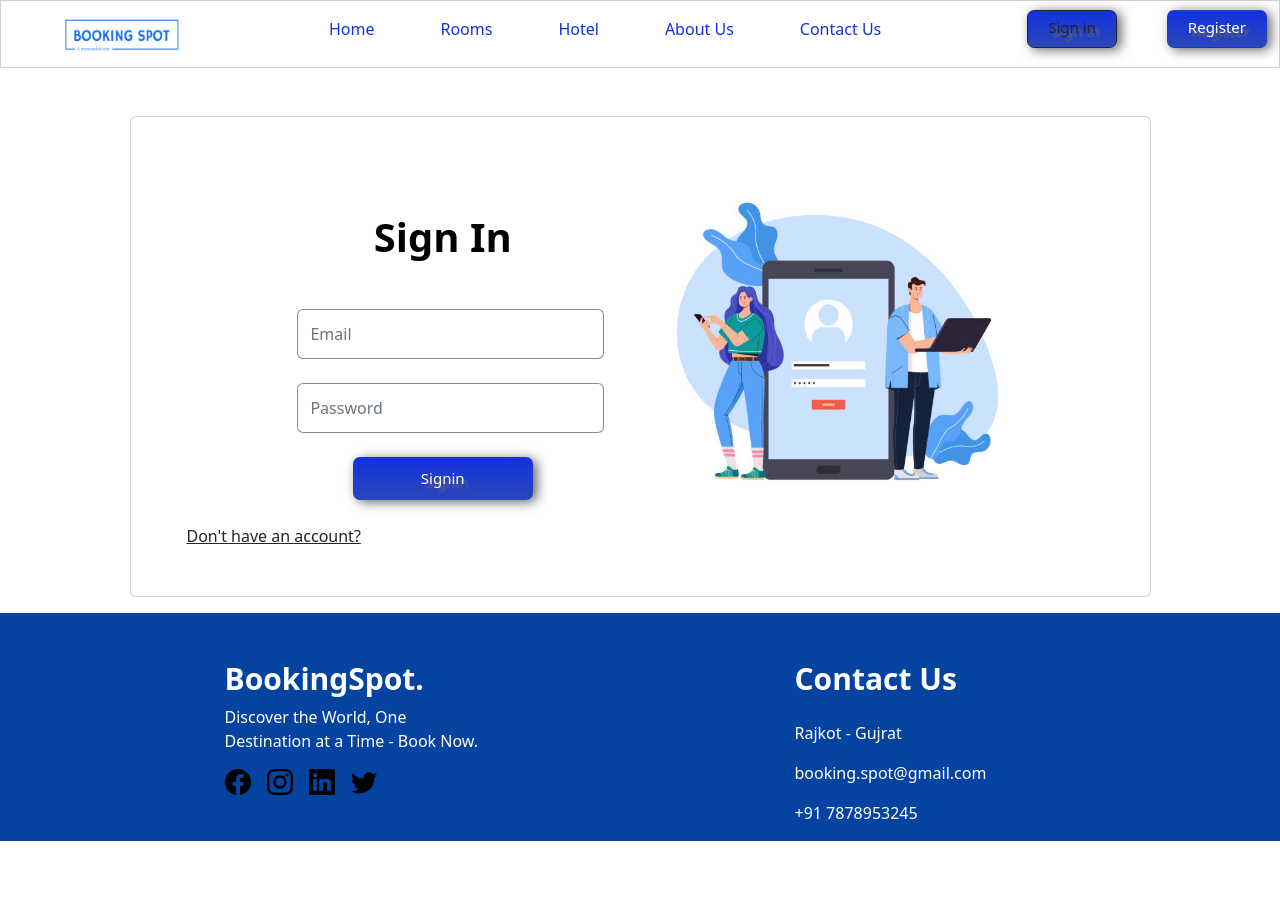
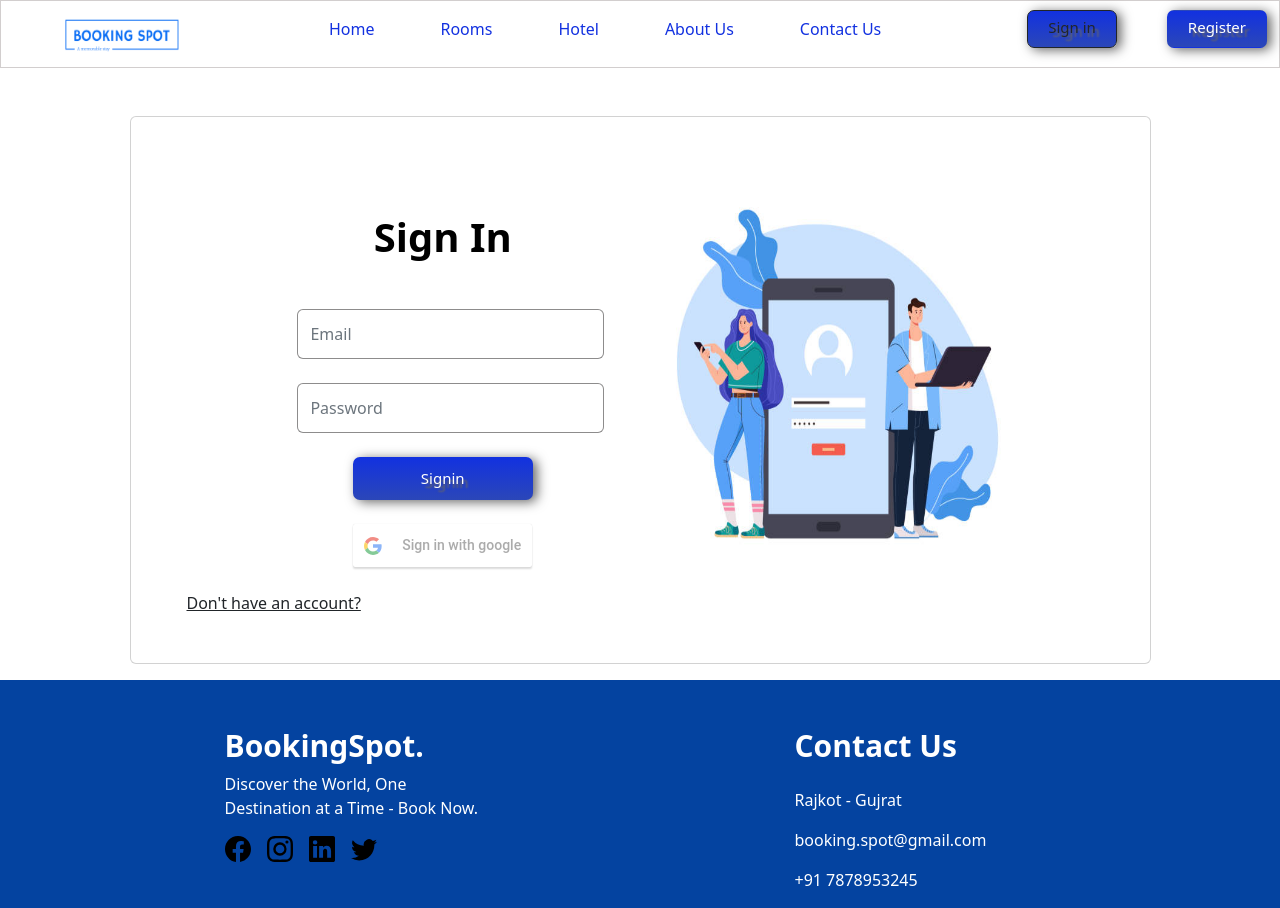
Before and after one commit to ashish11parmar/BookingSpot, a React (Create React App) app in the folder Front-end/: page /signin in a window 1280 px wide. Before the commit the page ends 841 px from the top, so only its background shows below. Built offline with nearby package versions, Linux system fonts and the light colour scheme.

Commit message:
google login

```diff
--- a/Front-end/package.json
+++ b/Front-end/package.json
@@ -4,6 +4,7 @@
   "private": true,
   "proxy": "http://localhost:5000",
   "dependencies": {
+    "@react-oauth/google": "^0.7.1",
     "@testing-library/jest-dom": "^5.16.5",
     "@testing-library/react": "^13.4.0",
     "@testing-library/user-event": "^13.5.0",
@@ -16,6 +17,7 @@
     "react": "^18.2.0",
     "react-bootstrap": "^2.7.1",
     "react-dom": "^18.2.0",
+    "react-google-login": "^5.2.2",
     "react-router-dom": "^6.8.1",
     "react-scripts": "5.0.1",
     "web-vitals": "^2.1.4"
--- a/Front-end/src/Component/Register/Register.js
+++ b/Front-end/src/Component/Register/Register.js
@@ -69,7 +69,7 @@ const Register = () => {
                   <div className="d-flex flex-row align-items-center mb-4">
                     <i className="fas fa-user fa-lg me-3  fa-fw"></i>
                     <div className="form-group flex-fill mb-0">
-                      <input type="text" id="name" name='name' value={user.fisrtname} onChange={Handleinput} placeholder='Enater firstname' className="form-control" />
+                      <input type="text" id="name" name='name' value={user.fisrtname} onChange={Handleinput} placeholder='Enater firstname' className="form-control" required />
                     </div>
                   </div>
 
@@ -78,7 +78,7 @@ const Register = () => {
                   <div className="d-flex flex-row align-items-center mb-4">
                     <i className="fas fa-envelope fa-lg me-3 fa-fw"></i>
                     <div className="form-group flex-fill mb-0">
-                      <input type="text" id="lastname" name='lastname' value={user.lastname} onChange={Handleinput} placeholder='Enter lastname' className="form-control" />
+                      <input type="text" id="lastname" name='lastname' value={user.lastname} onChange={Handleinput} placeholder='Enter lastname' className="form-control" required />
                     </div>
                   </div>
 
@@ -87,28 +87,28 @@ const Register = () => {
                   <div className="d-flex flex-row align-items-center mb-4">
                     <i class="fas fa-briefcase fa-lg me-3 fa-fw"></i>
                     <div className="form-group flex-fill mb-0">
-                      <input type="email" id="email" name='email' value={user.email} onChange={Handleinput} placeholder='Enter you email' className="form-control" />
+                      <input type="email" id="email" name='email' value={user.email} onChange={Handleinput} placeholder='Enter you email' className="form-control" required />
                     </div>
                   </div>
 
                   <div className="d-flex flex-row align-items-center mb-4">
                     <i class="fas fa-phone fa-lg me-3 fa-fw"></i>
                     <div className="form-group flex-fill mb-0">
-                      <input type="number" id="phone" name='phone' value={user.phone} onChange={Handleinput} placeholder='Enater number' className="form-control" />
+                      <input type="number" id="phone" name='phone' value={user.phone} onChange={Handleinput} placeholder='Enater number' className="form-control" required />
                     </div>
                   </div>
 
                   <div className="d-flex flex-row align-items-center mb-4">
                     <i className="fas fa-key fa-lg me-3 fa-fw"></i>
                     <div className="form-group flex-fill mb-0">
-                      <input type="password" id="password" name='password' value={user.password} onChange={Handleinput} placeholder='Password' className="form-control" />
+                      <input type="password" id="password" name='password' value={user.password} onChange={Handleinput} placeholder='Password' className="form-control" required />
                     </div>
                   </div>
 
                   <div className="d-flex flex-row align-items-center mb-4">
                     <i className="fas fa-key fa-lg me-3 fa-fw"></i>
                     <div className="form-group flex-fill mb-0">
-                      <input type="password" id="cpassword" name='cpassword' value={user.cpassword} onChange={Handleinput} placeholder='Conform password' className="form-control" />
+                      <input type="password" id="cpassword" name='cpassword' value={user.cpassword} onChange={Handleinput} placeholder='Conform password' className="form-control" required/>
                     </div>
                   </div>
 
--- a/Front-end/src/Component/Rooms/Room.js
+++ b/Front-end/src/Component/Rooms/Room.js
@@ -8,6 +8,20 @@ const Room = () => {
   const [rooms, setrooms] = useState([]);
   const [loading, setloading] = useState([]);
   const [error, seterror] = useState([]);
+
+  const [modeldata, setmodeldata] = useState({
+
+    _id: '',
+    name: '',
+    description: '',
+    type: '',
+  })
+
+  const showDetail = (_id) => {
+    fetch(`/getallrooms/${_id}`)
+      .then(resposne => resposne.json())
+      .then(res => setmodeldata(res))
+  }
 
 
   const getRoom = async () => {
@@ -50,9 +64,12 @@ const Room = () => {
                       <p>Type: {room.type}</p>
                       <p>Maxcount: {room.maxcount}</p>
                       <p>phone: {room.phonenumber}</p>
-                      <p className={roomcss.detail} data-bs-toggle="modal" data-bs-target="#exampleModal">More Detail</p>
+                      <p className={roomcss.detail} data-bs-toggle="modal" onClick={(e) => showDetail(room._id)} data-bs-target="#exampleModal">More Detail</p>
                     </div>
                   </div>
+
+
+
                   <div class="modal fade" id="exampleModal" tabindex="-1" aria-labelledby="exampleModalLabel" aria-hidden="true">
                     <div class="modal-dialog">
                       <div class="modal-content">
@@ -61,21 +78,22 @@ const Room = () => {
                           <button type="button" class="btn-close" data-bs-dismiss="modal" aria-label="Close"></button>
                         </div>
                         <div class="modal-body">
-                          ...
+                          <p>Type:{room.type}</p>
+                          <p>{room.phonenumber}</p>
                         </div>
                       </div>
                     </div>
                   </div>
+
                 </>
               )
             }))
 
           }
 
-
-
         </div>
       </div>
+
 
 
     </>
--- a/Front-end/src/Component/Signin/Signin.css
+++ b/Front-end/src/Component/Signin/Signin.css
@@ -35,3 +35,11 @@
     width: 180px;
     cursor: pointer;
   }
+  .button{
+    border: 0.2px solid rgba(0, 0, 0, 0.283);
+    border-radius: 10px;
+    background-color: white;
+  }
+  .google{
+    background-color: #1231e0;
+  }
--- a/Front-end/src/Component/Signin/Signin.js
+++ b/Front-end/src/Component/Signin/Signin.js
@@ -1,8 +1,33 @@
-import React from 'react'
+import React, { useState } from 'react'
 import './Signin.css';
 import login from '../Images/login.jpg';
 import {Link} from 'react-router-dom';
+import google from '../Images/google.png';
+import {GoogleLogin, GoogleLogout} from 'react-google-login';
 const Signin = () => {
+
+
+  const [showlogin, setshowlogin] = useState(true)
+  const [showlogout, setshowlogout] = useState(false)
+  const clientid = '191621319260-kotl3vilt2qkueb552dccsbgih0dam00.apps.googleusercontent.com';
+
+  const onLoginsucess = (res) =>{
+    console.log('login success');
+    setshowlogin(false);
+    setshowlogout(true);
+  }
+
+  const onLoginfail = (res) =>{
+console.log('fail');
+
+  }
+
+  const logout = (res)=>{
+    alert('logout');
+    setshowlogout(false);
+setshowlogin(true)
+  }
+
   return (
    <>
   <section className="mt-5">
@@ -33,7 +58,25 @@ const Signin = () => {
                   <div className="d-flex justify-content-center mx-4 mb-3 mb-lg-4">
                     <button type="submit" name='signin' id='signin' value="login"  className="btn-sbt">Signin</button>
                   </div>
+                  <div className=" d-flex justify-content-center mx-4 mb-3 mb-lg-4">
+{showlogin ?
+                  <GoogleLogin className='google'
+                   clientId={clientid}
+                   buttonText='Sign in with google'
+                   onSuccess={onLoginsucess}
+                   onFailure={onLoginfail}
+                   cookiePolicy={'single_host_origin'}
+                  /> : null}
+{
+  showlogout ?
+                  <GoogleLogout
 
+                  clientId={clientid}
+                  buttonText='Logout'
+                  onLogoutSuccess={logout}
+
+                  />:null}
+                  </div>
                 </form>
 
               </div>
```
Also changed, not shown: Front-end/src/Component/Images/google.png (added), 1 other file (tests, documents, lock files or other folders).
